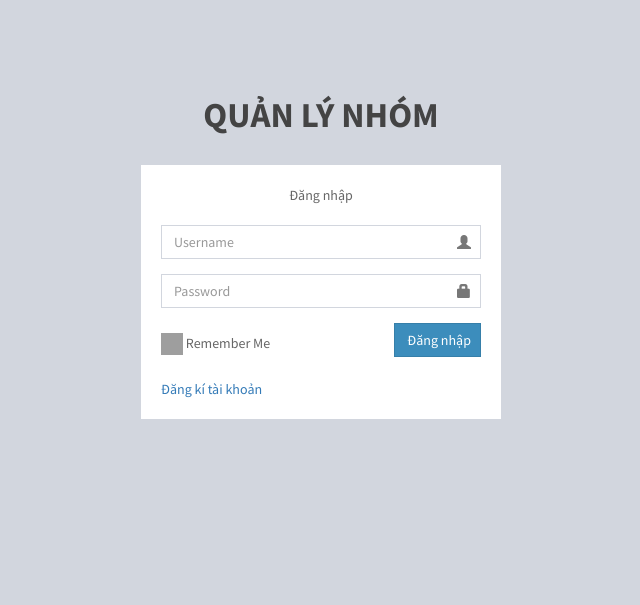
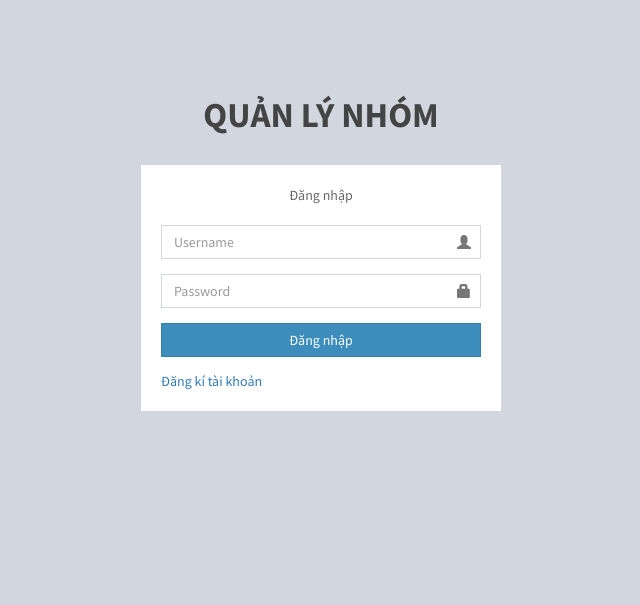
Before and after one commit to Nhom7HeThongPhanTan/4324-HeThongPhanTan-Nhom7, a PHP site: page /pages/login.php in a window 1280 px wide. Shown: the top 605 px of the page, without its empty margins (319-959 px from the left). Run offline with PHP 8.4, Linux system fonts and the light colour scheme; grey boxes are pictures that could not be loaded.

Commit message:
fix error login.php

```diff
--- a/pages/login.php
+++ b/pages/login.php
@@ -81,15 +81,8 @@
         <span class="glyphicon glyphicon-lock form-control-feedback"></span>
       </div>
       <div class="row">
-        <div class="col-xs-8">
-          <div class="checkbox icheck">
-            <label>
-              <input type="checkbox"> Remember Me
-            </label>
-          </div>
-        </div>
         <!-- /.col -->
-        <div class="col-xs-4">
+        <div class="col-xs-12">
           <button name ="btn_login" type="submit" class="btn btn-primary btn-block btn-flat">Đăng nhập</button>
         </div>
         <!-- /.col -->
```
